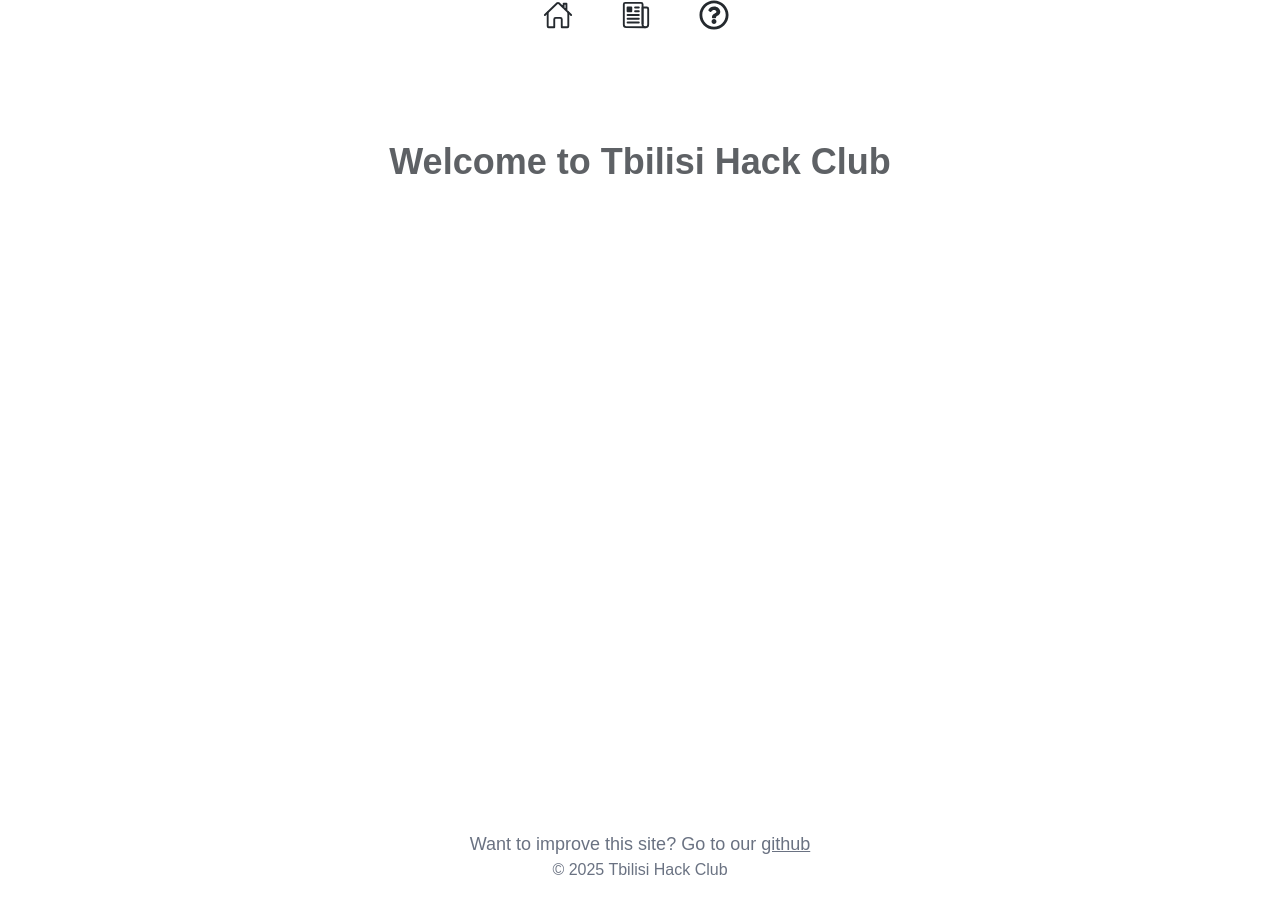
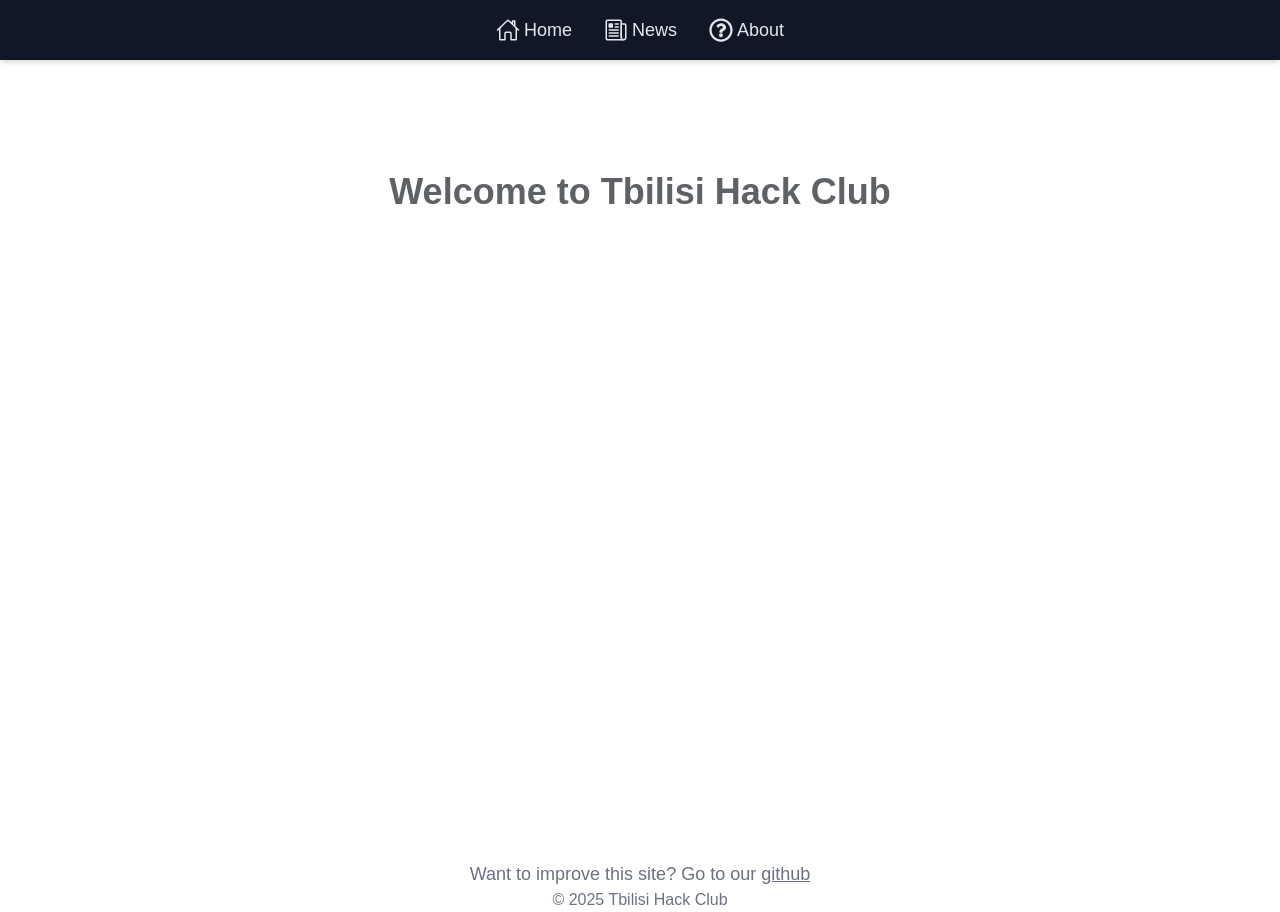
Before and after one commit to tbilisihc/official-website, a Next.js app: page / in a window 1280 px wide. Before the commit the page ends 882 px from the top, so only its background shows below. Built offline with nearby package versions, Linux system fonts and the light colour scheme.

Commit message:
enchantment: navbar more usable and attractive

```diff
--- /dev/null
+++ b/src/app/components/navbar.tsx
@@ -0,0 +1,63 @@
+import Button from 'react-bootstrap/Button';
+import Container from 'react-bootstrap/Container';
+import Form from 'react-bootstrap/Form';
+import Nav from 'react-bootstrap/Nav';
+import Navbar from 'react-bootstrap/Navbar';
+import NavDropdown from 'react-bootstrap/NavDropdown';
+import Offcanvas from 'react-bootstrap/Offcanvas';
+
+function SideBar() {
+  return (
+    <>
+      {[false, 'sm', 'md', 'lg', 'xl', 'xxl'].map((expand) => (
+        <Navbar key={null} expand={expand} className="bg-body-tertiary mb-3">
+          <Container fluid>
+            <Navbar.Brand href="#">Navbar Offcanvas</Navbar.Brand>
+            <Navbar.Toggle aria-controls={`offcanvasNavbar-expand-${expand}`} />
+            <Navbar.Offcanvas
+              id={`offcanvasNavbar-expand-${expand}`}
+              aria-labelledby={`offcanvasNavbarLabel-expand-${expand}`}
+              placement="end"
+            >
+              <Offcanvas.Header closeButton>
+                <Offcanvas.Title id={`offcanvasNavbarLabel-expand-${expand}`}>
+                  Offcanvas
+                </Offcanvas.Title>
+              </Offcanvas.Header>
+              <Offcanvas.Body>
+                <Nav className="justify-content-end flex-grow-1 pe-3">
+                  <Nav.Link href="#action1">Home</Nav.Link>
+                  <Nav.Link href="#action2">Link</Nav.Link>
+                  <NavDropdown
+                    title="Dropdown"
+                    id={`offcanvasNavbarDropdown-expand-${expand}`}
+                  >
+                    <NavDropdown.Item href="#action3">Action</NavDropdown.Item>
+                    <NavDropdown.Item href="#action4">
+                      Another action
+                    </NavDropdown.Item>
+                    <NavDropdown.Divider />
+                    <NavDropdown.Item href="#action5">
+                      Something else here
+                    </NavDropdown.Item>
+                  </NavDropdown>
+                </Nav>
+                <Form className="d-flex">
+                  <Form.Control
+                    type="search"
+                    placeholder="Search"
+                    className="me-2"
+                    aria-label="Search"
+                  />
+                  <Button variant="outline-success">Search</Button>
+                </Form>
+              </Offcanvas.Body>
+            </Navbar.Offcanvas>
+          </Container>
+        </Navbar>
+      ))}
+    </>
+  );
+}
+
+export default SideBar;
--- a/src/app/layout.tsx
+++ b/src/app/layout.tsx
@@ -31,40 +31,28 @@
   children: React.ReactNode;
 }>) {
   return (
-    <>
-
     <html lang="en">
-
-      <body
-        className={`${geistSans.variable} ${geistMono.variable} antialiased`}
-      >
+    <body className={`${geistSans.variable} ${geistMono.variable} antialiased`}>
       <header>
-          <nav className="flex justify-center items-center ">
-
-            <ul className="flex space-x-10 ">
-              <li>
-                <Link href="/" className="text-white-700 hover:text-gray-500">
-                  <IoHomeOutline className="inline-block mr-2 text-3xl" />
+        <nav className="bg-gray-900 shadow-md p-4">
+          <div className="container mx-auto flex items-center justify-center space-x-8">
+            <Link href="/" className="flex items-center text-gray-200 hover:text-blue-300 transition-colors">
+              <IoHomeOutline className="text-2xl mr-1" />
+              <span className="text-lg font-medium">Home</span>
             </Link>
-              </li>
-              <li>
-                <Link href="/news" className="text-white-700 hover:text-gray-500">
-                  <IoNewspaperOutline className="inline-block mr-2 text-3xl" />
+            <Link href="/news" className="flex items-center text-gray-200 hover:text-blue-300 transition-colors">
+              <IoNewspaperOutline className="text-2xl mr-1" />
+              <span className="text-lg font-medium">News</span>
             </Link>
-              </li>
-              <li>
-                <Link href="/about" className="text-black-700 hover:text-gray-500">
-                  <FaRegQuestionCircle className="inline-block mr-2 text-3xl" />
+            <Link href="/about" className="flex items-center text-gray-200 hover:text-blue-300 transition-colors">
+              <FaRegQuestionCircle className="text-2xl mr-1" />
+              <span className="text-lg font-medium">About</span>
             </Link>
-              </li>
-            </ul>
+          </div>
         </nav>
-
       </header>
       {children}
-    <div>
-
-    </div>
+      <div></div>
       <footer className="text-center text-gray-500">
         <p className="text-lg">
           Want to improve this site? Go to our{" "}
@@ -76,6 +64,5 @@
       </footer>
     </body>
     </html>
-    </>
   );
 }
```
Lines whose indentation alone changed are shown as unchanged.
